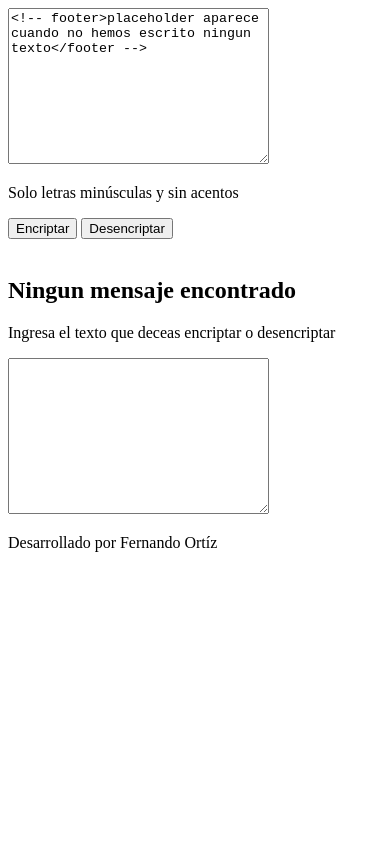
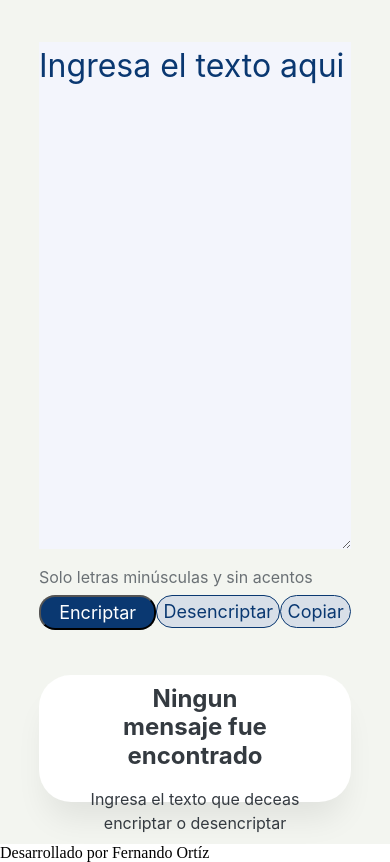
Before and after one commit to FerReggae/Encriptador-de-texto, a plain HTML site: page index.html in a window 390 px wide. Drawn offline with Linux system fonts and the light colour scheme.

Commit message:
Diseñp de la aplicaión con css y responsive desing junto con la funcionalidad de encriptar un texto

```diff
--- a/index.html
+++ b/index.html
@@ -4,19 +4,19 @@
     <meta charset="UTF-8">
     <meta name="viewport" content="width=device-width, initial-scale=1.0">
     <title>Encriptador</title>
-    <link rel="stylesheet" href="style.css"><!-- footer>Hace la llamada a nuestro archivo .css</footer -->
+    <link rel="stylesheet" href="style.css"> <!-- Hace la llamada a nuestro archivo .css -->
 </head>
     <body>
-        <div class="container"><!-- footer>div el cuadro de texto que usaremos</footer -->
-            <div class="encriptar"><!-- footer>div cuadro de texto donde escribiremos el texto</footer -->
+        <div class="container"> <!-- div el cuadro de texto que usaremos< -->
+            <div class="encriptar"> <!-- div cuadro de texto donde escribiremos el texto -->
                 <textarea
                 name="texto"
                 class="texto"
                 id="texto"
                 cols="30"
                 rows="10"
-                placeholder="Ingresa el texto aqui"><!-- footer>placeholder aparece cuando no hemos escrito ningun texto</footer -->
-                </textarea>
+                placeholder="Ingresa el texto aqui"
+                ></textarea> <!-- placeholder aparece cuando no hemos escrito ningun texto -->
 
                 <div class="terminos">
                     <p>Solo letras minúsculas y sin acentos</p>
@@ -33,21 +33,27 @@
                     value="Desencriptar"
                     onclick="desencriptar()"
                     />
-                    <!-- footer><button class="btn-desencriptar" type="button" onclick="desencriptar()">
+                    <input
+                    type="button"
+                    class="btn-copiar"
+                    value="Copiar"
+                    onclick="copiar()"
+                    />
+                    <!--<button class="btn-desencriptar" type="button" onclick="desencriptar()">
                     Desencriptar
                     </button>-->
                 </div>
          </div>
          <div class="encriptado">
-            <img src="" alt="" id="muñeco">
+            <img src="Imagenes/Munieco.png" alt="" id="muñeco">
             <div class="mensaje-encriptado" id="mensaje-encriptado">
-                <h2 id="titulo-mensaje">Ningun mensaje encontrado</h2>
+                <h2 id="titulo-mensaje">Ningun mensaje fue encontrado</h2>
                 <p>Ingresa el texto que deceas encriptar o desencriptar</p>
-                <textarea name="mensaje" id="mensaje" cols="30" rows="10" class="mensaje"></textarea>
+                <!-- <textarea name="mensaje" id="mensaje" cols="30" rows="10" class="mensaje"></textarea> -->
             </div>
          </div>
         </div>
-        <footer class="footer"> <!-- <footer>es como el pie de pagina</footer> -->
+        <footer class="footer"> <!-- footer es como el pie de pagina -->
                 <p>Desarrollado por Fernando Ortíz</p>
         </footer>
     </body>
--- /dev/null
+++ b/style actualizacion.css
@@ -0,0 +1,150 @@
+@import url('https://fonts.googleapis.com/css2?family=Krona+One&family=Montserrat:ital,wght@0,100..900;1,100..900&display=swap');
+
+
+:root{  /*declarando variables de raiz*/
+    --color-primario:#000000;
+    --color-secundario: #6196A6;
+    --color-terciario: #A4CE95;
+    --color-hover: #272727;
+    --color-cuarto: #0000FF;
+
+    --fuente-monserrat: "Montserrat", sans-serif;
+    --fuente-krona: "Krona One", sans-serif;
+}
+* {  /* el asterisco dice que se cambia todo el formato*/
+    padding: 0; /*distancia entre el contenido y el borde/crea el espacio o área alrededor del contenido de un elemento*/
+    margin: 0; /*margen*/
+}
+
+/*p {
+    margin: 10px;
+    border: 2px solid black;  //encerro en el cuadro el texto del parrafo//
+    padding: 5px;
+ }*/
+
+body {
+    background-color: var(--color-primario); /*color de fondo*/
+    color: var(--color-secundario); /*color letras*/
+    /*height: 100vh; /*significa vew port y la h es higt de tamaño/tamño de la panatalla a utilizar*/
+    box-sizing: border-box;
+}
+
+/*strong {
+    color: aqua;
+}*/
+
+.header{
+    padding: 2% 0% 0% 15%; /*espacio arriba,derecha, abajo e izquierda*/
+}
+
+.header_menu{
+    display: flex;
+    gap: 80PX;
+}
+
+.header_menu_link{
+    font-family: var(--fuente-monserrat);
+    font-size: 1.5rem; /*1.5rem =24px/1rem = 16/ 1/24=1.5*/
+    font-weight: 600;
+    color: var(--color-terciario);
+    text-decoration: none;
+}
+
+.presentacion{
+    display: flex;
+    align-items: center;
+    padding: 6% 15%;
+    justify-content: space-between;
+    gap: 82px;
+}
+
+.presentacion__contenido{
+    width: 50%;
+    display: flex;
+    flex-direction: column;
+    gap: 40px; /*tamaño de los espacios entre filas y columnas*/
+}
+
+.presentacion_contenido_titulo{
+    font-size: 2.25rem; /*36px = 2.25rem*/
+    font-family: var(--fuente-krona);
+}
+
+.titulo-destaque{   /*con el punto al inicio lo mandamos a llamar del index*/
+    color: var(--color-terciario);
+}
+
+.presentacion_contenido_texto{
+    font-size: 1.5rem;
+    font-family: var(--fuente-monserrat);
+}
+
+.presentacion_enlaces{
+    display: flex; /*flex es un contenedor o caja de contenido/coloca los cuadros uno junto al otro*/
+    justify-content: space-between;
+    flex-direction: column; /*con COLUMN se cambio el eje a horizontal, sin el es vertical*/
+    align-items: center; /*para alinear los items*/
+    gap: 32px; /*espacio entre botones/separacion*/
+}
+
+.presentacion_enlaces_subtitulo{
+    font-family: var(--fuente-krona);
+    font-size: 1.5rem;
+    width: 400;
+}
+
+.presentacion_enlaces_link{
+    width: 50%; /*tamaño de fuente*/
+    /*background-color: #22D4FD; /*color de fuente*/
+    text-align: center;  /*centrar */
+    padding: 21.5px 0; /*el primer valor es el vertical, el segundo es horazontal*/
+    border-radius: 8px; /*para redondear el boton*/
+    font-family: var(--fuente-monserrat); /*tipo de letra*/
+    font-size: 1.5rem; /*tamaño de la letra*/
+    font-weight: 600; /*anchura de la letra*/
+    text-decoration: none; /*decoracion de texto*/
+    color: var(--color-secundario); /*color de letra*/
+    border: 2px solid var(--color-terciario); /*BORDER borde o contorno de boton/SOLID estilo de borde*/
+    display: flex; /*alineo los textos a la izquierda*/
+    justify-content: center; /*centrara los textos*/
+    gap: 10px; /*separa los iconos de las aplicaciones de sus nombres*/
+}
+
+.presentacion_enlaces_link:hover{ /*HOVER sirve para seleccionar elemento al pasar el puntero sobre ellos*/
+    background-color: var(--color-hover);
+    /*border: 2px solid var(--color-cuarto); /*Esto añadirá un borde azul alrededor del botón cuando el mouse esté sobre él*/
+}
+
+.presentacion_imagen{
+    width: 50%;
+}
+
+.footer{
+    background-color: var(--color-terciario);
+    padding: 24px;
+    color: var(--color-primario);
+    text-align: center;
+    font-family: var(--fuente-monserrat);
+    font-size: 1.5rem;
+    font-weight: 400;
+}
+
+@media (max-width: 1200px ) {  /*seleciona el tamaño del contenido de la pagina, en este caso 120px*/
+
+    .header{
+        padding: 10%;
+    }
+
+    .header_menu{
+        justify-content: center;
+    }
+
+    .presentacion{
+        flex-direction: column-reverse;
+        padding: 5%;
+    }
+
+    .presentacion__contenido{
+        width: auto; /*AUTO va a adaptarse en automatico, si es el 100% se va a adaptar al tamaña de la pantalla*/
+    }
+}
--- a/style.css
+++ b/style.css
@@ -0,0 +1,256 @@
+*{ /*cambiaremos algo de manera universal*/
+    margin: 0;
+    padding: 0;
+}
+
+.container {
+    position: relative;
+    width: 100vw;
+    height: 100vh;
+    background: #f3f5f0;
+}
+
+.texto {
+    position: absolute;
+    width: 42%;
+    height: 60%;
+    left: 12%;
+    top: 15%;
+    border: none;
+    font-family: "Inter";
+    font-style: normal;
+    font-weight: 400;
+    font-size: 32px;
+    line-height: 150%;
+    background-color: #f3f5fc;
+}
+
+.texto::placeholder {
+    color: #0a3871;
+}
+
+.texto:focus,
+.texto:active {
+    border: none;
+    outline: none;
+}
+
+.terminos {
+    display: flex;
+    flex-direction: row;
+    align-items: center;
+    padding: 0px;
+    gap: 8px;
+    position: absolute;
+    width: 80%;
+    left: 12%;
+    top: 80%;
+}
+
+.terminos p {
+    font-family: "Inter";
+    font-style: normal;
+    font-weight: 400;
+    font-size: 12px;
+    line-height: 150%;
+    color: #495057;
+    opacity: 0.8;
+    flex: none;
+    order: 1;
+    flex-grow: 0;
+}
+
+.botones {
+    display: flex;
+    flex-direction: row;
+    align-items: flex-start;
+    padding: 1% 0;
+    position: absolute;
+    width: 80%;
+    left: 12%;
+    top: 82%;
+}
+
+.btn-encriptar {
+    align-items: center;
+    justify-content: center;
+    padding: 2%;
+    gap: 8px;
+    width: 25%;
+    background-color: #0a3871;
+    border-radius: 24px;
+    font-family: "Inter";
+    font-size: 18px;
+    line-height: 19px;
+    text-align: center;
+    color: #fff;
+}
+
+.btn-desencriptar {
+    box-sizing: border-box;
+    display: flex;
+    flex-direction: row;
+    align-items: flex-start;
+    justify-content: center;
+    padding: 2%;
+    gap: 8%;
+    width: 25%;
+    background: #d8dfe8;
+    border: 1px solid #0a3871;
+    border-radius: 24px;
+    font-family: "Inter";
+    font-weight: 400;
+    font-size: 18px;
+    line-height: 19px;
+    text-align: center;
+    color: #0a3871;
+}
+
+.btn-copiar {
+    box-sizing: border-box;
+    display: flex;
+    flex-direction: row;
+    align-items: flex-start;
+    justify-content: center;
+    padding: 2%;
+    gap: 8%;
+    width: 25%;
+    background: #d8dfe8;
+    border: 1px solid #0a3871;
+    border-radius: 24px;
+    font-family: "Inter";
+    font-weight: 400;
+    font-size: 18px;
+    line-height: 19px;
+    text-align: center;
+    color: #0a3871;
+    right: 90%;
+}
+
+.btn-copiar:hover,
+.btn-desencriptar:hover,
+.btn-encriptar:hover {
+    margin: 0.3%;
+    width: 24.5%;
+    padding: 1.8%;
+}
+
+.encriptado {
+    display: flex;
+    justify-content: center;
+    position: absolute;
+    width: 30%;  /*ancho*/
+    height: 75%; /*alto*/
+    left: 60%;   /*izquierda*/
+    top: 5%;     /*abajo*/
+    background: #fff;
+    box-shadow: 0px 24px 32px -8px rgb(0, 0, 0, 0.08);
+    border-radius: 32px;
+}
+
+.mensaje-encriptado {
+    display: flex;
+    flex-direction: column;
+    align-items: center;
+    justify-content: center;
+    padding: 1%;
+    gap: 16px;
+    position: absolute;
+    width: 100%;
+    top: 65%;
+    text-align: center;
+}
+
+.mensaje-encriptado h2 {
+    width: 60%;
+    font-family: "Inter";
+    font-style: normal;
+    font-weight: 700;
+    font-size: 24px;
+    line-height: 120%;
+    text-align: center;
+    color: #343a40;
+}
+
+.mensaje-encriptado p {   /*(accedemos al padre) ".mensaje-encriptado" (accedemso al hijo) "p" */
+    width: 80%;
+    font-family: "Inter";
+    font-style: normal;
+    font-weight: 400;
+    font-size: 16px;
+    line-height: 150%;
+    text-align: center;
+    color: #343a40;
+}
+
+.encriptado img {
+    position: absolute;
+    width: 80%;
+    height: 50%;
+    top: 15%;
+}
+
+/*responsive desing*/
+@media (max-width: 57.5em) {
+    .container{
+        display: flex;
+        flex-direction: row;
+    }
+
+    .encriptar {
+        width: 100%;
+    }
+
+    .texto {
+        width: 80%;
+        height: 60%;
+        left: 10%;
+        top: 5%;
+    }
+
+    .terminos {
+        width: 80%;
+        left: 10%;
+        top: 67%;
+    }
+
+    .terminos p {
+        font-size: 16px;
+    }
+
+    .botones {
+        width: 80%;
+        left: 10%;
+        top: 70%;
+    }
+
+    .btn-encriptar,
+    .btn-desencriptar {
+        width: 48%;
+        border-radius: 16px;
+    }
+
+    .btn-encriptar:hover, .btn-desencriptar:hover, .btn-copiar:hover {
+        margin: 0.3%;
+        width: 47.5%;
+        padding: 1.8%;
+    }
+
+    .encriptado {
+        width: 80%;
+        height: 15%;
+        left: 10%;
+        top: 80%;  /*para bajarlo*/
+    }
+
+    .mensaje-encriptado {
+        width: 100%;
+        top: 5%;
+    }
+
+    .encriptado img {
+        top: 0;
+        display: none;
+        visibility: hidden;
+    }
+}
```
Also changed, not shown: index.js (+30 -0 lines), Imagenes/Group.png (added), Imagenes/Logo.png (added), Imagenes/Munieco.png (added).
